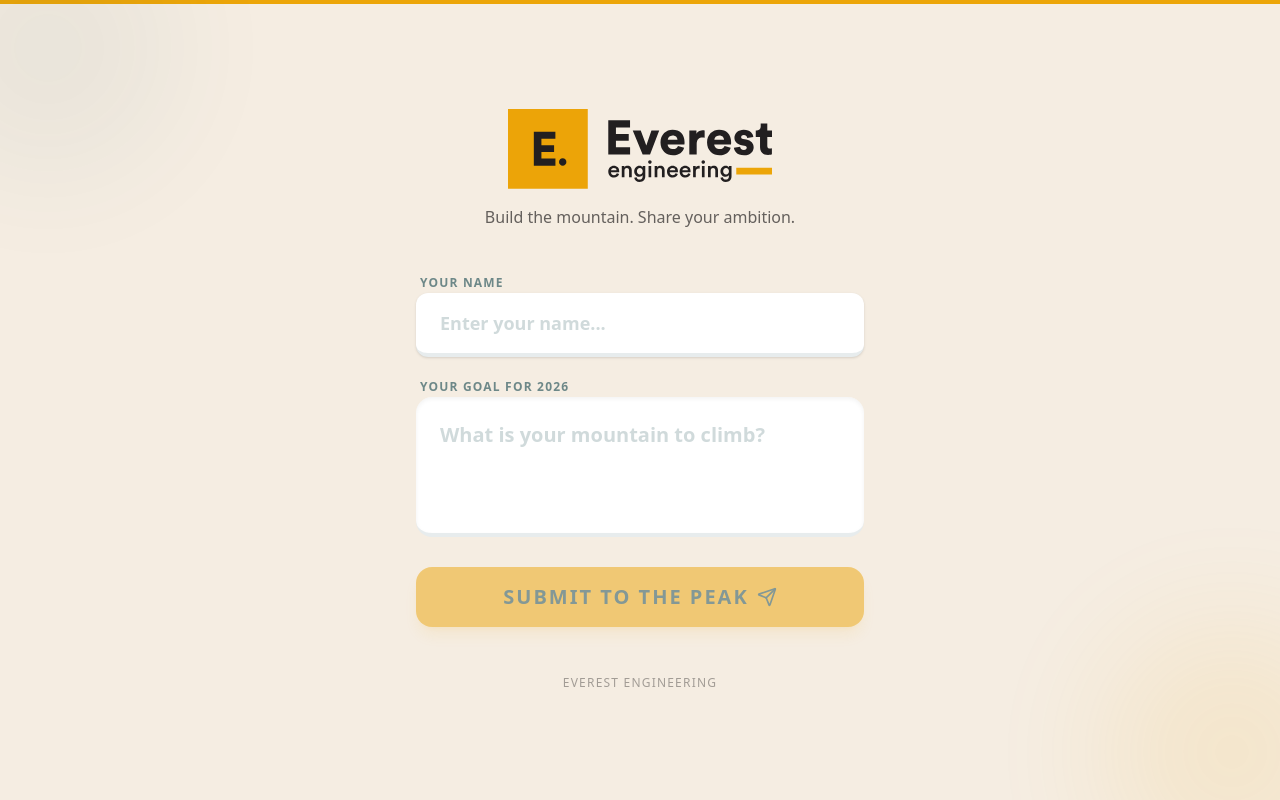
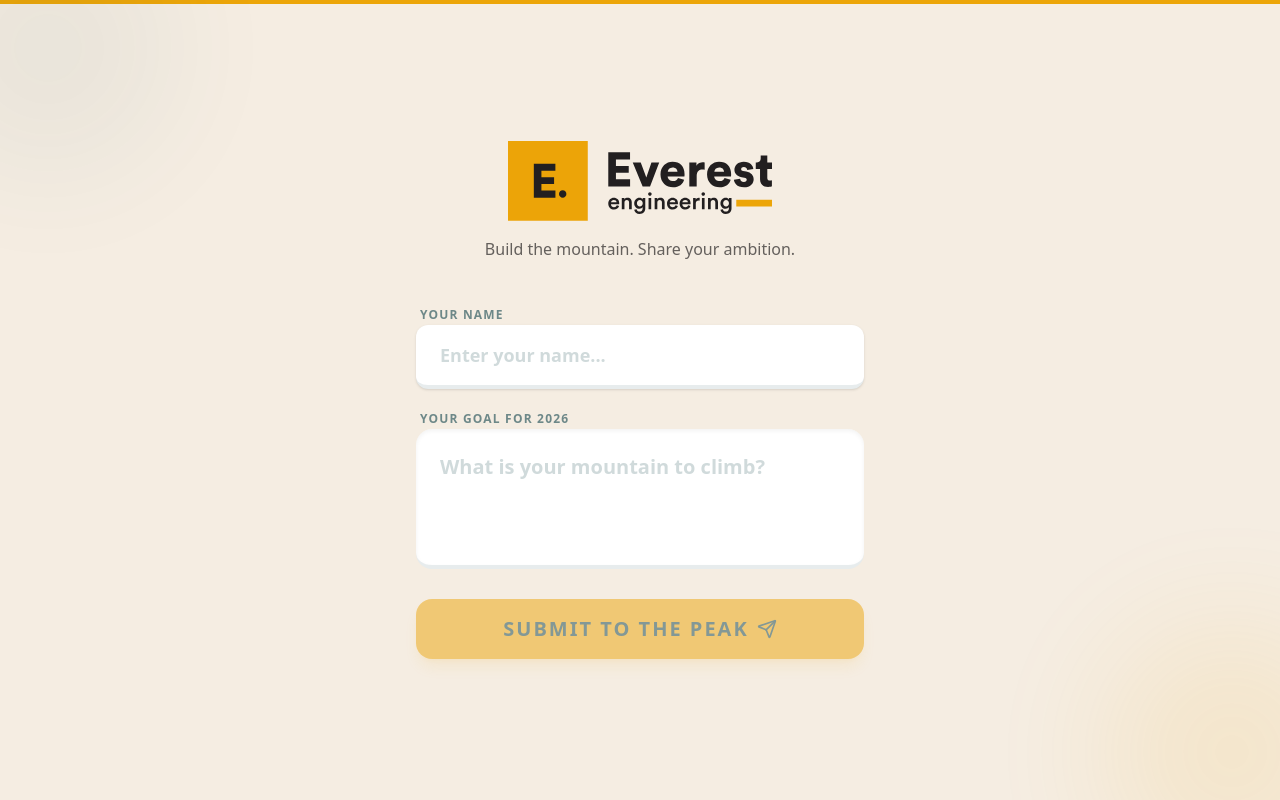
Before and after one commit to kathiressan/everest-poll, a Next.js app: page / in a window 1280 px wide. Built offline with nearby package versions, Linux system fonts and the light colour scheme; no server answers.

Commit message:
remove main page footer

```diff
--- a/app/page.tsx
+++ b/app/page.tsx
@@ -183,9 +183,6 @@ export default function Home() {
           )}
         </AnimatePresence>
 
-        <footer className="pt-12 text-center text-xs text-brand-text/40 font-medium tracking-widest uppercase">
-          Everest Engineering
-        </footer>
       </motion.div>
     </main>
   );
```
